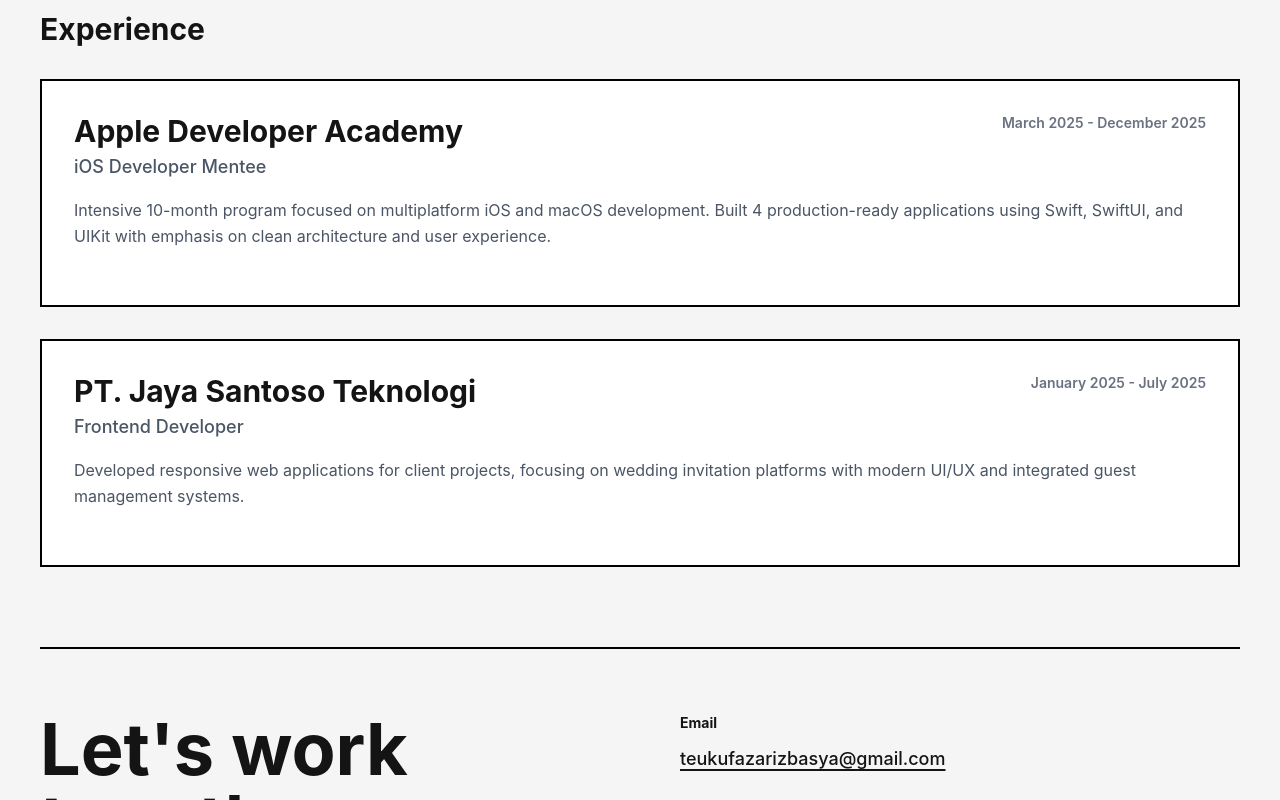
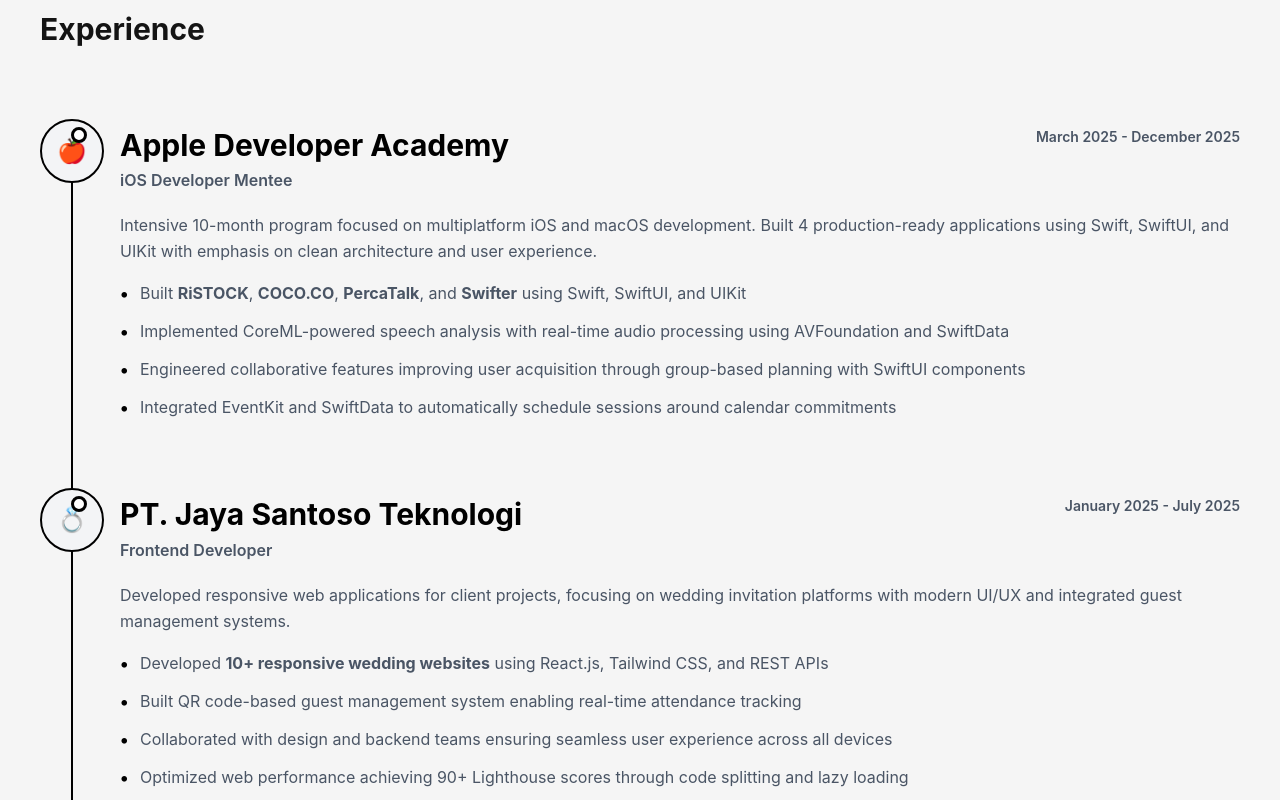
Before and after one commit to Teukufazariz/portfolio-v2.0, a Next.js app: page / in a window 1280 px wide. Shown: the part 1680-2480 px from the top of the page. Built offline with nearby package versions, Linux system fonts and the light colour scheme.

Commit message:
feat: implementing timeline on experience

```diff
--- a/src/app/page.tsx
+++ b/src/app/page.tsx
@@ -9,9 +9,15 @@
 		title: "Apple Developer Academy",
 		role: "iOS Developer Mentee",
 		dateRange: "March 2025 - December 2025",
+		logoPlaceholder: "🍎",
 		description:
 			"Intensive 10-month program focused on multiplatform iOS and macOS development. Built 4 production-ready applications using Swift, SwiftUI, and UIKit with emphasis on clean architecture and user experience.",
-		keyProjects: ["RiSTOCK", "PercaTalk"],
+		achievements: [
+			"Built <span class='font-bold'>RiSTOCK</span>, <span class='font-bold'>COCO.CO</span>, <span class='font-bold'>PercaTalk</span>, and <span class='font-bold'>Swifter</span> using Swift, SwiftUI, and UIKit",
+			"Implemented CoreML-powered speech analysis with real-time audio processing using AVFoundation and SwiftData",
+			"Engineered collaborative features improving user acquisition through group-based planning with SwiftUI components",
+			"Integrated EventKit and SwiftData to automatically schedule sessions around calendar commitments",
+		],
 		projects: [
 			{
 				number: "01",
@@ -61,9 +67,15 @@
 		title: "PT. Jaya Santoso Teknologi",
 		role: "Frontend Developer",
 		dateRange: "January 2025 - July 2025",
+		logoPlaceholder: "💍",
 		description:
 			"Developed responsive web applications for client projects, focusing on wedding invitation platforms with modern UI/UX and integrated guest management systems.",
-		keyProjects: ["Wedding Platform"],
+		achievements: [
+			"Developed <span class='font-bold'>10+ responsive wedding websites</span> using React.js, Tailwind CSS, and REST APIs",
+			"Built QR code-based guest management system enabling real-time attendance tracking",
+			"Collaborated with design and backend teams ensuring seamless user experience across all devices",
+			"Optimized web performance achieving 90+ Lighthouse scores through code splitting and lazy loading",
+		],
 		projects: [
 			{
 				number: "05",
--- a/src/components/ExperienceCard.tsx
+++ b/src/components/ExperienceCard.tsx
@@ -1,25 +1,12 @@
 "use client";
-
-import { useState } from "react";
-import ProjectCard from "./ProjectCard";
-
-interface Project {
-  number: string;
-  title: string;
-  role: string;
-  description: string;
-  technologies: string;
-  year: string;
-  imageAlt: string;
-}
 
 interface ExperienceCardProps {
   title: string;
   role: string;
   dateRange: string;
   description: string;
-  keyProjects: string[];
-  projects: Project[];
+  achievements?: string[];
+  logoPlaceholder?: string;
 }
 
 export default function ExperienceCard({
@@ -27,83 +14,59 @@
   role,
   dateRange,
   description,
-  keyProjects,
-  projects,
+  achievements = [],
+  logoPlaceholder = "💼",
 }: ExperienceCardProps) {
-  const [isExpanded, setIsExpanded] = useState(false);
+  return (
+    <article className="relative py-8 transition-all duration-300 group
+      before:content-[''] before:absolute before:left-[-49px] before:top-8
+      before:w-4 before:h-4 before:bg-white dark:before:bg-black
+      before:border-[3px] before:border-black dark:before:border-white
+      before:rounded-full before:transition-all before:duration-300
+      before:z-10 before:hidden md:before:block
+      hover:before:bg-black dark:hover:before:bg-white hover:before:scale-125">
 
-  return (
-    <div className="border-2 border-black dark:border-white bg-white dark:bg-neutral-900">
-      {/* Card Header - Always Visible */}
-      <div className="p-6 md:p-8">
-        <div className="flex flex-col md:flex-row md:items-start md:justify-between gap-4 mb-4">
+      {/* Logo */}
+      <div className="md:absolute md:-left-20 md:top-6 w-14 h-14 md:w-16 md:h-16
+        bg-gray-100 dark:bg-neutral-800 mb-6 md:mb-0
+        border-2 border-black dark:border-white rounded-full flex items-center
+        justify-center overflow-hidden transition-all duration-300 group-hover:scale-105">
+        <span className="text-xl md:text-2xl font-bold text-gray-600 dark:text-gray-400">
+          {logoPlaceholder}
+        </span>
+      </div>
+
+      <div className="flex flex-col md:flex-row justify-between items-start mb-3 gap-2 md:gap-4">
         <div>
-            <h3 className="text-2xl md:text-3xl font-bold mb-1">{title}</h3>
-            <p className="text-lg text-gray-600 dark:text-gray-400 font-medium">
+          <h3 className="text-2xl md:text-3xl font-bold mb-1 leading-tight text-black dark:text-white">
+            {title}
+          </h3>
+          <p className="text-base text-gray-600 dark:text-gray-400 font-semibold mb-2">
             {role}
           </p>
         </div>
-          <span className="text-sm font-semibold text-gray-500 dark:text-gray-400 whitespace-nowrap">
+        <div className="text-sm text-gray-600 dark:text-gray-400 font-semibold whitespace-nowrap md:text-right">
           {dateRange}
-          </span>
+        </div>
       </div>
 
-        <p className="text-gray-600 dark:text-gray-400 leading-relaxed mb-6">
+      <p className="text-base leading-relaxed text-gray-600 dark:text-gray-400 mb-4">
         {description}
       </p>
 
-
-        {/* <div className="mb-6">
-          <p className="text-sm font-bold text-gray-500 dark:text-gray-400 uppercase tracking-wider mb-2">
-            Key Projects
-          </p>
-          <div className="flex flex-wrap gap-2">
-            {keyProjects.map((project, index) => (
-              <span
+      {achievements.length > 0 && (
+        <ul className="list-none pl-0 m-0">
+          {achievements.map((achievement, index) => (
+            <li
               key={index}
-                className="px-3 py-1 bg-gray-100 dark:bg-neutral-800 text-sm font-medium border border-gray-300 dark:border-neutral-700"
-              >
-                {project}
-              </span>
+              className="text-base leading-relaxed text-gray-600 dark:text-gray-400 mb-3 pl-5 relative
+                before:content-['•'] before:absolute before:left-0 before:text-black dark:before:text-white
+                before:font-bold before:text-lg"
+              dangerouslySetInnerHTML={{ __html: achievement }}
+            />
           ))}
-          </div>
-        </div> */}
-
-        {/* Expand/Collapse Button */}
-        {/* <button
-          onClick={() => setIsExpanded(!isExpanded)}
-          className="flex items-center gap-2 text-sm font-semibold hover:underline underline-offset-4 transition-all duration-200"
-          aria-expanded={isExpanded}
-        >
-          {isExpanded ? "Hide project details" : "View project details"}
-          <span
-            className={`transition-transform duration-200 ${
-              isExpanded ? "rotate-180" : ""
-            }`}
-          >
-            ↓
-          </span>
-        </button> */}
-      </div>
-
-      {/* Expandable Projects Section */}
-      <div
-        className={`grid transition-all duration-200 ease-in-out ${
-          isExpanded
-            ? "grid-rows-[1fr] opacity-100"
-            : "grid-rows-[0fr] opacity-0"
-        }`}
-      >
-        <div className="overflow-hidden">
-          <div className="border-t-2 border-black dark:border-white p-6 md:p-8">
-            <div className="grid grid-cols-1 lg:grid-cols-2 gap-6">
-              {projects.map((project) => (
-                <ProjectCard key={project.number} {...project} />
-              ))}
-            </div>
-          </div>
-        </div>
-      </div>
-    </div>
+        </ul>
+      )}
+    </article>
   );
 }
--- a/src/components/ExperienceSection.tsx
+++ b/src/components/ExperienceSection.tsx
@@ -22,7 +22,8 @@
   role: string;
   dateRange: string;
   description: string;
-  keyProjects: string[];
+  achievements?: string[];
+  logoPlaceholder?: string;
   projects: Project[];
 }
 
@@ -162,10 +163,14 @@
         </div>
       )}
 
-      {/* Full Experience Cards (Optional - keep if you want to show company info) */}
+      {/* Experience Section */}
       <div className="mt-16 pt-16 border-t-2 border-black dark:border-white">
-        <h3 className="text-3xl font-bold mb-8">Experience</h3>
-        <div className="flex flex-col gap-8">
+        <h3 className="text-3xl font-bold mb-12">Experience</h3>
+
+        <div className="relative md:pl-20 flex flex-col gap-0
+          before:content-[''] before:absolute before:left-[31px] before:top-8
+          before:bottom-8 before:w-0.5 before:bg-black dark:before:bg-white
+          before:hidden md:before:block">
           {experiences.map((experience, index) => (
             <ExperienceCard key={index} {...experience} />
           ))}
```
Lines whose indentation alone changed are shown as unchanged.
